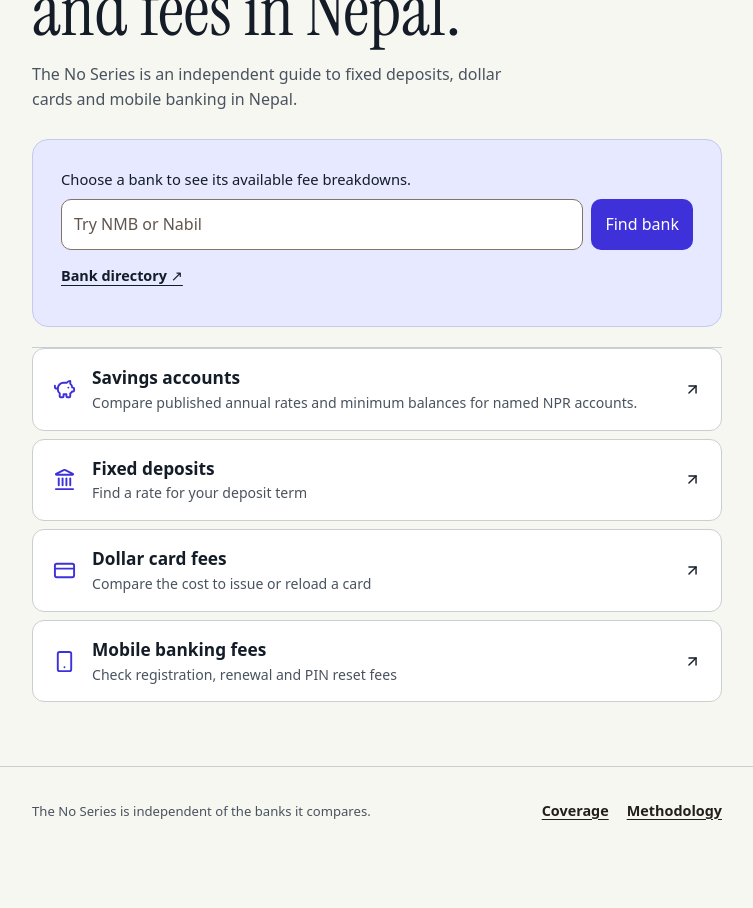
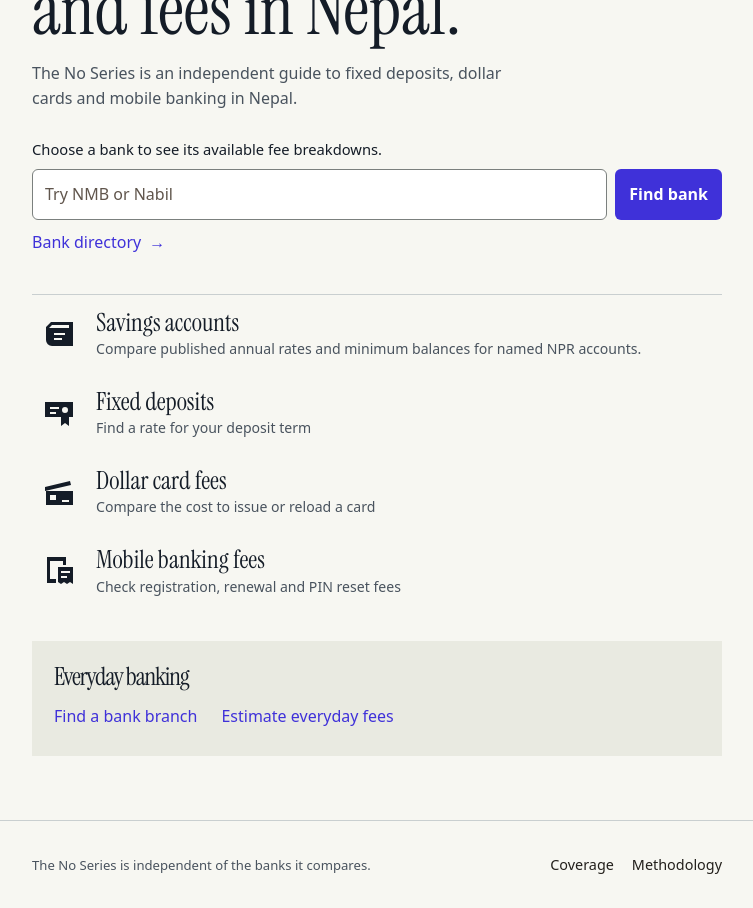
Before and after one commit to rijan-poudel/The-No-Series, a Next.js app: page /en/money in a window 1280 px wide. Shown: the part 240-1148 px from the top of the page, without its empty margins (263-1016 px from the left). Before the commit the page ends 1094 px from the top, so only its background shows below. Built offline with nearby package versions, Linux system fonts and the light colour scheme.

Commit message:
Redesign the banking index and support bank-and-place branch searches

```diff
--- a/app/styles.css
+++ b/app/styles.css
@@ -1362,7 +1362,7 @@ html[lang="ne"]
   border-radius: 0.4rem 0.4rem 0.13rem 0.4rem;
   background: var(--accent);
   color: white;
-  font: 800 1.64rem / 1 var(--sans);
+  font: 700 1.64rem / 1 var(--sans);
   letter-spacing: -0.095em;
 }
 @media (forced-colors: active) {
@@ -1896,53 +1896,74 @@ html[lang="ne"] .pick-line > strong {
   font-weight: 650;
   text-underline-offset: 0.25em;
 }
-.mast-links a:first-child {
+.mast-links a,
+.footer-links a,
+.lookup-panel > a {
+  text-decoration: none;
+  font-weight: 500;
+}
+.mast-links a:hover,
+.footer-links a:hover,
+.lookup-panel > a:hover {
   color: var(--accent);
+  background-color: #eeeee5;
 }
 .quiet-header {
-  border-bottom: 1px solid var(--rule);
+  background: var(--paper);
+  border: 0;
 }
 .intent-home h1 {
   max-width: 15ch;
   line-height: 1.02;
 }
 .lookup-panel {
-  background: #e6e9ff;
-  border: 1px solid #c6c8ee;
-  padding: clamp(16px, 4vw, 28px);
-  border-radius: 16px;
-  margin: 28px 0 20px;
+  padding-block: 0 16px;
+  margin: 28px 0 14px;
 }
 .lookup-panel .bank-search {
   margin: 0;
 }
-.lookup-panel .bank-search input,
 .bank-search input {
   background: white;
 }
+.lookup-panel .bank-search input {
+  border-color: #7b807e;
+  border-radius: 6px;
+}
+.lookup-panel .bank-search button {
+  border-radius: 6px;
+  font-weight: 700;
+}
 .lookup-panel > a {
-  margin-top: 4px;
-  font-size: 0.9rem;
+  gap: 8px;
+  color: var(--accent);
 }
 .intent-links.feature-disclosure {
-  display: grid;
-  gap: 8px;
-  margin-top: 12px;
+  gap: 2px;
+  margin-top: 0;
 }
 .intent-links.feature-disclosure > a {
   display: grid;
-  grid-template-columns: auto 1fr auto;
-  gap: 16px;
-  background: #fff;
-  border: 1px solid var(--rule);
-  border-radius: 12px;
-  padding: 16px 20px;
-}
-.intent-links.feature-disclosure > a:hover {
-  background: #f0f1ff;
-}
-.intent-links.feature-disclosure > a > svg:first-child {
-  color: var(--accent);
+  grid-template-columns: 36px minmax(0, 1fr);
+  gap: 18px;
+  justify-content: start;
+  padding: 12px 10px;
+  border: 0;
+  border-radius: 4px;
+  transition: background-color 120ms ease;
+}
+.intent-links.feature-disclosure > a:hover,
+.intent-links.feature-disclosure > a:focus-visible {
+  background: #e9eae1;
+  text-decoration: none;
+}
+.intent-links.feature-disclosure > a > svg {
+  color: var(--ink);
+}
+@media (prefers-reduced-motion: reduce) {
+  .intent-links.feature-disclosure > a {
+    transition: none;
+  }
 }
 .intent-links.feature-disclosure small,
 .bank-list small,
@@ -1953,7 +1974,7 @@ html[lang="ne"] .pick-line > strong {
   font-size: 0.88rem;
 }
 .intent-links.feature-disclosure strong {
-  font-size: 1.08rem;
+  font: 400 1.5625rem / 1.25 var(--serif);
 }
 .directory-group {
   border-bottom: 1px solid var(--rule);
@@ -1984,6 +2005,54 @@ html[lang="ne"] .pick-line > strong {
   background: white;
   border-radius: 12px;
   padding: 20px;
+}
+.pair-form {
+  padding: 0;
+  border: 0;
+  border-radius: 0;
+  background: transparent;
+  margin-block: 24px 32px;
+}
+.pair-form label:has(input[type="checkbox"]) {
+  display: flex;
+  align-items: center;
+  gap: 10px;
+  min-height: 44px;
+  grid-column: 1 / -1;
+  cursor: pointer;
+}
+.pair-form input[type="checkbox"] {
+  inline-size: 20px;
+  block-size: 20px;
+  accent-color: var(--accent);
+}
+.pair-form :is(select, input:not([type="checkbox"])) {
+  min-width: 0;
+  max-width: 100%;
+}
+.everyday-tools {
+  margin-top: 32px;
+  padding: 18px 22px;
+  background: #e9eae1;
+  display: flex;
+  align-items: center;
+  flex-wrap: wrap;
+  column-gap: 24px;
+}
+.everyday-tools h2 {
+  flex-basis: 100%;
+  font: 400 1.5625rem / 1.4 var(--serif);
+}
+.everyday-tools a {
+  display: inline-flex;
+  align-items: center;
+  min-height: 44px;
+  color: var(--accent);
+  font-weight: 500;
+  text-decoration: none;
+}
+.everyday-tools a:hover {
+  color: var(--ink);
 }
 .profile-facts dt {
   font-size: 0.88rem;
@@ -2169,6 +2238,13 @@ html[lang="ne"] .pick-line > strong {
   color: white;
   border-color: var(--accent);
 }
+.fee-view a[aria-current="page"]::before {
+  content: "";
+  width: 0.42em;
+  height: 0.42em;
+  background: currentColor;
+  border-radius: 50%;
+}
 .fee-view span {
   font-variant-numeric: tabular-nums;
 }
--- a/src/data/branch-search.ts
+++ b/src/data/branch-search.ts
@@ -20,12 +20,14 @@ function normalize(input: string) {
 const rows = banks.flatMap((bank) => {
   const entry = index[bank.id];
   if (!entry) return [];
+  const bankWords = normalize(bank.name + " " + bank.aliases).split(" ");
   return Object.entries(entry.branches)
     .map(([code, name]) => ({
       bank,
       code,
       name,
       bankCode: entry.code,
+      bankWords,
       search: normalize(name),
     }))
     .sort(
@@ -48,7 +50,8 @@ export function searchBranches(id: string, query: string, page: number) {
                 ? row.code === word ||
                   row.bankCode === word ||
                   row.search.split(" ").includes(word)
-                : row.search.includes(word),
+                : row.search.includes(word) ||
+                  row.bankWords.some((part) => part.startsWith(word)),
             ),
         );
   const pages = Math.max(1, Math.ceil(filtered.length / 25));
--- a/src/ui/copy.ts
+++ b/src/ui/copy.ts
@@ -68,6 +68,7 @@ const words = {
     "Notice captured · awaiting review",
     "सूचना संकलित · समीक्षा बाँकी",
   ],
+  everydayTools: ["Everyday banking", "दैनिक बैंकिङ"],
   usageCost: ["Estimate everyday fees", "दैनिक बैंकिङ शुल्कको अनुमान"],
   usageScope: [
     "Estimate a year of cash withdrawals at other banks’ ATMs in Nepal, with optional mobile banking renewal for one existing account. The subtotal covers only these selected charges.",
@@ -168,8 +169,8 @@ const words = {
   branchEdition: ["NCHL list · 12 January 2026", "NCHL सूची · १२ जनवरी २०२६"],
   anyBank: ["All banks", "सबै बैंक"],
   branchSearch: [
-    "Branch name (English) or code",
-    "शाखाको नाम (अङ्ग्रेजीमा) वा कोड",
+    "Bank, branch name (English) or code",
+    "बैंक, शाखाको नाम (अङ्ग्रेजीमा) वा कोड",
   ],
   findBranches: ["Search branches", "शाखा खोज्नुहोस्"],
   branchResults: ["Matching branches", "खोजसँग मिल्ने शाखा"],
--- a/src/ui/home.tsx
+++ b/src/ui/home.tsx
@@ -1,10 +1,4 @@
-import {
-  ArrowUpRight,
-  PiggyBank,
-  Landmark,
-  CreditCard,
-  Smartphone,
-} from "lucide-react";
+import { ProductMark } from "./product-mark";
 import { BankSearch } from "./bank-search";
 import { moneyPath, productPath, t, type Locale } from "./copy";
 
@@ -15,7 +9,9 @@ export function MoneyHome({ locale }: { locale: Locale }) {
       <p className="home-intro">{t(locale, "homeIntro")}</p>
       <div className="lookup-panel">
         <BankSearch locale={locale} />
-        <a href={moneyPath(locale) + "/banks"}>{t(locale, "allBanks")} ↗</a>
+        <a href={moneyPath(locale) + "/banks"}>
+          {t(locale, "allBanks")} <span aria-hidden="true">→</span>
+        </a>
       </div>
       <nav
         className="intent-links feature-disclosure"
@@ -27,37 +23,43 @@ export function MoneyHome({ locale }: { locale: Locale }) {
               "savingsAccounts",
               "savingsGoal",
               moneyPath(locale) + "/savings",
-              PiggyBank,
+              "passbook",
             ],
             [
               "fixed",
               "depositGoal",
               productPath(locale, "fixed-deposits"),
-              Landmark,
+              "certificate",
             ],
             [
               "dollarCardFees",
               "cardGoal",
               productPath(locale, "dollar-cards"),
-              CreditCard,
+              "card",
             ],
             [
               "mobileBankingFees",
               "mobileGoal",
               moneyPath(locale) + "/mobile-banking",
-              Smartphone,
+              "receipt",
             ],
           ] as const
-        ).map(([title, description, href, Icon]) => (
+        ).map(([title, description, href, kind]) => (
           <a key={title} aria-label={t(locale, title)} href={href}>
-            <Icon size={23} aria-hidden />
+            <ProductMark kind={kind} />
             <span>
               <strong>{t(locale, title)}</strong>
               <small>{t(locale, description)}</small>
             </span>
-            <ArrowUpRight size={17} aria-hidden />
           </a>
         ))}
+      </nav>
+      <nav className="everyday-tools" aria-label={t(locale, "everydayTools")}>
+        <h2>{t(locale, "everydayTools")}</h2>
+        <a href={moneyPath(locale) + "/branches"}>
+          {t(locale, "branchFinder")}
+        </a>
+        <a href={moneyPath(locale) + "/usage-cost"}>{t(locale, "usageCost")}</a>
       </nav>
     </section>
   );
--- /dev/null
+++ b/src/ui/product-mark.tsx
@@ -0,0 +1,18 @@
+// Filled silhouettes cut from the shapes of everyday banking documents.
+const cuts = {
+  passbook:
+    "M4 10 9 5h22v24H10a6 6 0 0 1-6-6Zm6-2-3 3h20V8Zm2 8v2h11v-2Zm0 5v2h8v-2Z",
+  certificate:
+    "M3 6h28v15h-4v9l-4-3-4 3v-9H3Zm5 5v2h9v-2Zm0 5v2h6v-2Zm15-5a3 3 0 1 0 0 6 3 3 0 0 0 0-6Z",
+  card: "m3 12 25-6 1 4-26 6Zm1 4h27v14H4Zm4 4v5h6v-5Zm12 5v2h7v-2Z",
+  receipt:
+    "M5 3h19v8h-3V7H8v18h6v4H5Zm11 10h15v17l-3-2-3 2-3-2-3 2-3-2Zm3 4v2h9v-2Zm0 5v2h6v-2Z",
+};
+
+export function ProductMark({ kind }: { kind: keyof typeof cuts }) {
+  return (
+    <svg width="34" height="34" viewBox="0 0 34 34" aria-hidden="true">
+      <path d={cuts[kind]} fill="currentColor" fillRule="evenodd" />
+    </svg>
+  );
+}
```
Also changed, not shown: 5 other files (tests, documents, lock files or other folders).
